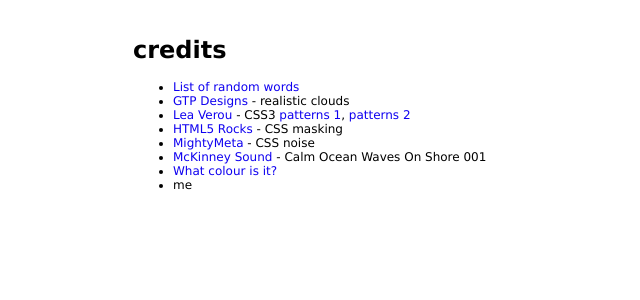
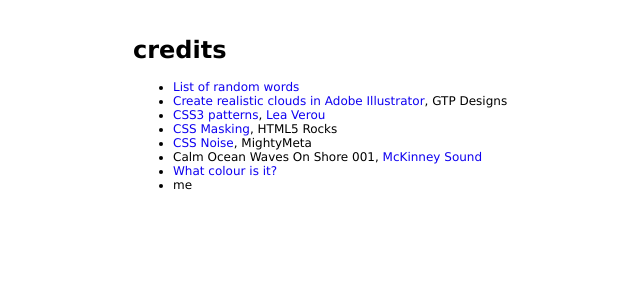
Before and after one commit to redsummernight/redsummernight.github.io, a Jekyll site: the page built from credits/index.html, in a window 1280 px wide. Shown: the top 300 px of the page, without its empty margins (257-897 px from the left). Built offline with Jekyll 4.4.1, drawn with Linux system fonts in a browser that asks for light colours.

Commit message:
Rewrite credits, again

```diff
--- a/clouds/index.html
+++ b/clouds/index.html
@@ -3,7 +3,7 @@ title: clouds
 description: perfect kite weather
 stylesheets: [style]
 credits: |
-  - [GTP Designs](http://www.gtpdesigns.com/design-blog/view/tutorial-create-realistic-clouds-in-adobe-illustrator/) - realistic clouds
+  - [Create realistic clouds in Adobe Illustrator](http://www.gtpdesigns.com/design-blog/view/tutorial-create-realistic-clouds-in-adobe-illustrator/), GTP Designs
 ---
 <div id="wrapper">
 	<div id="sky">
```
Also changed, not shown: ocean/index.html (+4 -4 lines).
